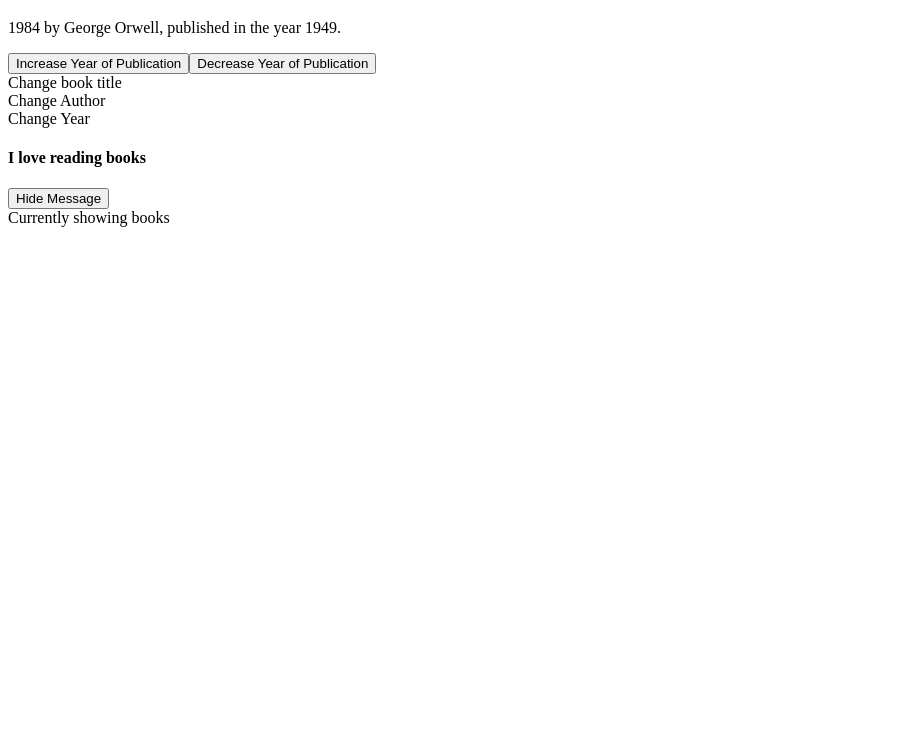
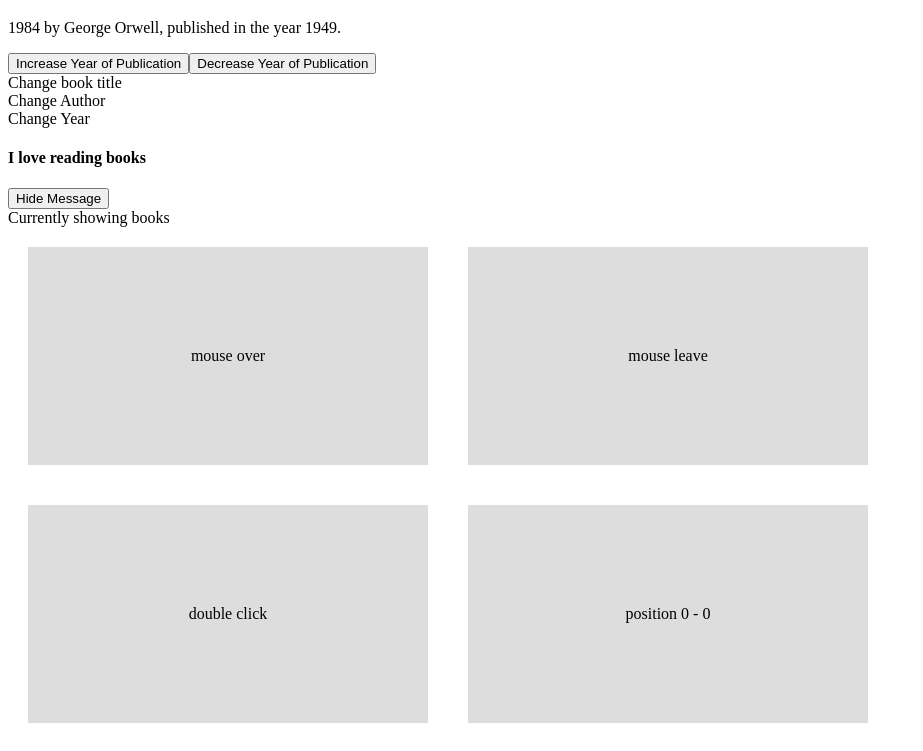
Before and after one commit to aditi-hinge/vuePractice, a plain HTML site: page index.html in a window 1280 px wide. Shown: the part 61-812 px from the top of the page, without its empty margins (0-923 px from the left). Drawn offline with nearby package versions, Linux system fonts and the light colour scheme.

Commit message:
mouse events

```diff
--- a/app.js
+++ b/app.js
@@ -24,6 +24,8 @@ const app = Vue.createApp({
             author: 'George Orwell',
             publicationYear: 1949,
             showMessage: true,
+            x: 0,
+            y: 0
         }
     },
     //OnClick events
@@ -38,6 +40,15 @@ const app = Vue.createApp({
         },
         toggleShowMessage() {
             this.showMessage = !this.showMessage
+        },
+
+        //mouse events
+        handleEvent(e) {
+            console.log(e, e.type)
+        },
+        handleMouseMove(e) {
+            this.x = e.offsetX
+            this.y = e.offsetY
         }
     }
 })
--- a/index.html
+++ b/index.html
@@ -5,6 +5,7 @@
     <meta http-equiv="X-UA-Compatible" content="IE=edge">
     <meta name="viewport" content="width=device-width, initial-scale=1.0">
     <title>Learning Vue</title>
+    <link rel="stylesheet" href="./styles.css">
     <script src="https://unpkg.com/vue@3/dist/vue.global.js"></script>
 </head>
 <body>
@@ -83,6 +84,13 @@
                 4. Adding and removing something from DOM is more time consuming and more expensive in terms of performace, tham hiding and showing in CSS
                 5. So, if there is content that uses hide/show a lot like drop-down content or nav-links, v-show would be better but up to the coder
          -->
+
+
+         <!-- Mouse events -->
+         <div class="box" @mouseover="handleEvent">mouse over</div>
+         <div class="box" @mouseleave="handleEvent">mouse leave</div>
+         <div class="box" @dblclick="handleEvent">double click</div>
+         <div class="box" @mousemove="handleMouseMove">position {{ x }} - {{ y }}</div>
     </div>
     <script src="./app.js"></script>
 </body>
--- /dev/null
+++ b/styles.css
@@ -0,0 +1,8 @@
+.box{
+    padding: 100px 0;
+    width: 400px;
+    text-align: center;
+    background: #ddd;
+    margin: 20px;
+    display: inline-block;
+}
```
